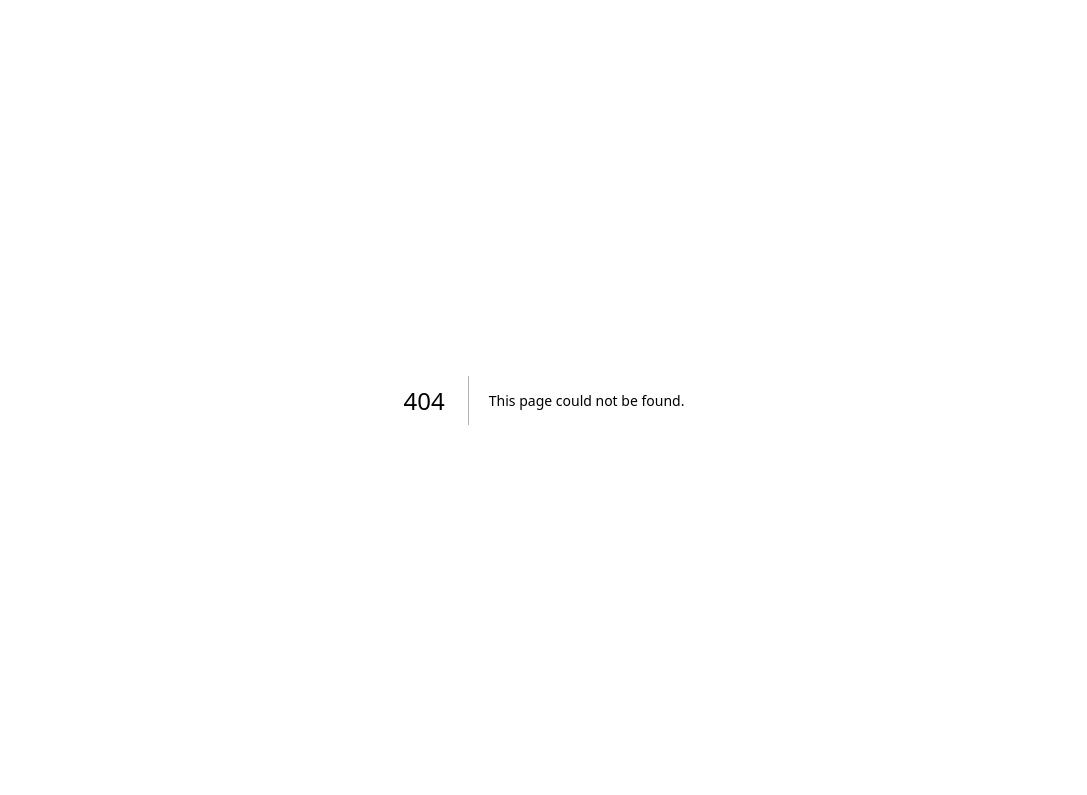
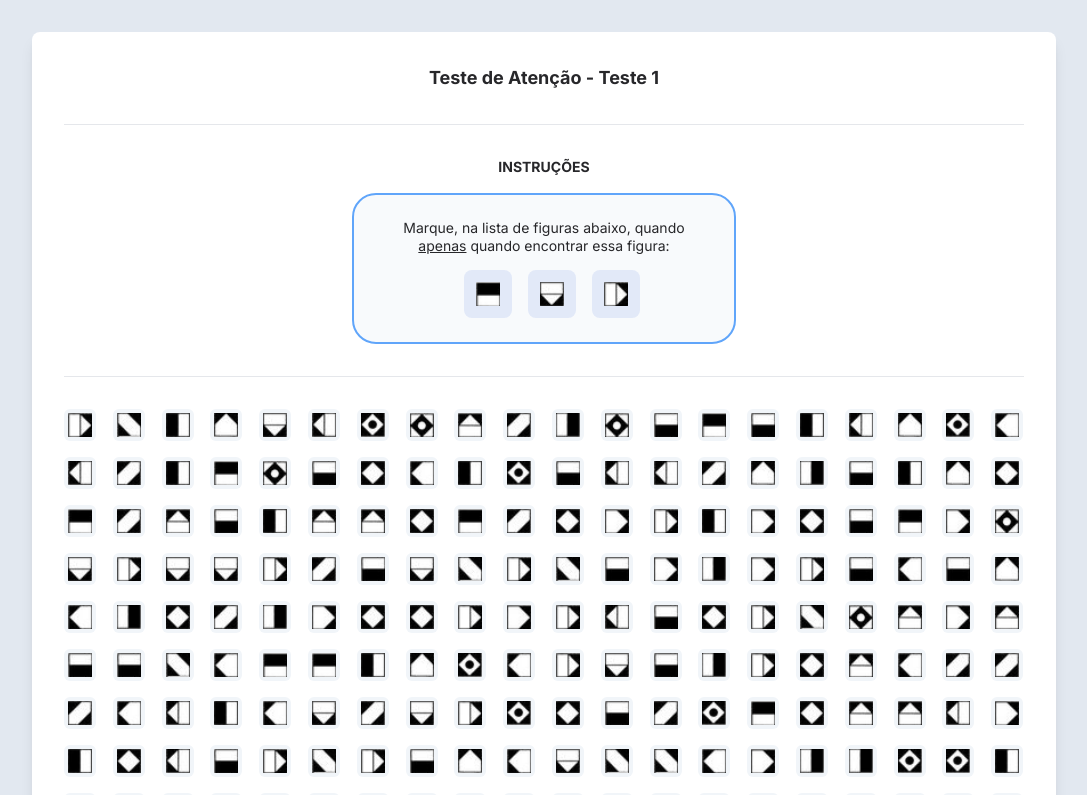
Before and after one commit to santhoo/detran-quiz, a Next.js app: page /attention/2 in a window 1280 px wide. Before the commit this address had no page. Shown: the top 795 px of the page, without its empty margins (96-1183 px from the left). Built offline with nearby package versions, Linux system fonts and the light colour scheme.

Commit message:
Create 3 options test

```diff
--- /dev/null
+++ b/src/app/attention/2/page.tsx
@@ -0,0 +1,355 @@
+'use client'
+
+import { useEffect, useState } from 'react'
+import Image from 'next/image'
+import { useSearchParams } from 'next/navigation'
+
+import { cn } from '@/lib/utils'
+
+//@ts-ignore
+function randomIndex(array: Array, exclude = []) {
+	const index = Math.floor(Math.random() * array.length) as number
+
+	if (exclude.length > 0) {
+		//@ts-ignore
+		return exclude.includes(index) ? randomIndex(array, exclude) : index
+	} else {
+		return index
+	}
+}
+
+export default function Attention1() {
+	const searchParams = useSearchParams()
+
+	function isDebugging() {
+		const debugParam = searchParams.get('debug')
+
+		if (debugParam && debugParam === 'true') {
+			return true
+		}
+	}
+
+	const [userSelection, setUserSelection] = useState([])
+	let answersIndex: number[] = []
+
+	const optionDir = '/img/attention/'
+	const options = [
+		'fig-1-1.png',
+		'fig-1-2.png',
+		'fig-1-3.png',
+		'fig-1-4.png',
+		'fig-2-1.png',
+		'fig-2-2.png',
+		'fig-2-3.png',
+		'fig-2-4.png',
+		'fig-3-1.png',
+		'fig-3-2.png',
+		'fig-3-3.png',
+		'fig-4-1.png',
+		'fig-4-2.png',
+		'fig-5-1.png',
+		'fig-5-2.png',
+		'fig-5-3.png',
+	]
+
+	const [toSearch, setToSearch] = useState({
+		options: ['Aguarde...'],
+		indexes: [0],
+	})
+
+	const [questions, setQuestions] = useState([])
+
+	useEffect(() => {
+		// Set Options to Search
+		const randomOption1 = randomIndex(options)
+		//@ts-ignore
+		const randomOption2 = randomIndex(options, [randomOption1])
+		//@ts-ignore
+		const randomOption3 = randomIndex(options, [randomOption1, randomOption2])
+
+		setToSearch({
+			//@ts-ignore
+			options: [
+				options[randomOption1],
+				options[randomOption2],
+				options[randomOption3],
+			],
+			indexes: [randomOption1, randomOption2, randomOption3],
+		})
+
+		// Set Questions Map
+		setQuestions(
+			//@ts-ignore
+			Array(20 * 20)
+				//@ts-ignore
+				.fill()
+				.map(() => randomIndex(options))
+		)
+	}, [])
+
+	// Get Selected Item Index
+	//@ts-ignore
+	function selectedItemIndex(value: number, array: Array) {
+		//@ts-ignore
+		const index = array.findIndex((selectValue) => selectValue === value)
+
+		if (index === -1) {
+			return false
+		} else {
+			return index
+		}
+	}
+
+	function isSelected(index: number) {
+		if (selectedItemIndex(index, userSelection) !== false) {
+			return true
+		} else {
+			return false
+		}
+	}
+
+	function selectionStatus(index: number) {
+		if (submmited && userScore !== null) {
+			const { correctSelection, wrongSelection, missedSelection } = userScore
+
+			console.log('status', 'submmited', submmited)
+			console.log('status', 'userScore', userScore)
+
+			if (selectedItemIndex(index, correctSelection) !== false) {
+				// Correct Selection
+				return 'correct'
+			} else if (selectedItemIndex(index, wrongSelection) !== false) {
+				// Wrong Selection
+				return 'wrong'
+			} else if (selectedItemIndex(index, missedSelection) !== false) {
+				// Missed Selection
+				return 'missed'
+			}
+		}
+	}
+
+	const handleOnChange = (position: number) => {
+		const itemIndex = selectedItemIndex(position, userSelection)
+
+		if (itemIndex === false) {
+			//@ts-ignore
+			setUserSelection((userSelection) => [...userSelection, position])
+		} else {
+			const slicedArr = [
+				...userSelection.slice(0, itemIndex),
+				...userSelection.slice(itemIndex + 1),
+			]
+			setUserSelection(slicedArr)
+		}
+	}
+
+	const [userScore, setUserScore] = useState(null)
+	//@ts-ignore
+	function submitAnswer(correctArray, selectionArray) {
+		return {
+			//@ts-ignore
+			correctSelection: correctArray.filter((x) => selectionArray.includes(x)),
+			//@ts-ignore
+			wrongSelection: selectionArray.filter((x) => !correctArray.includes(x)),
+			//@ts-ignore
+			missedSelection: correctArray.filter((x) => !selectionArray.includes(x)),
+		}
+	}
+
+	const [submmited, setSubmmited] = useState(false)
+	function handleSubmit() {
+		if (questions.length && answersIndex && userSelection) {
+			// Set state to Submmited answers
+			setSubmmited(true)
+
+			// Analyse and Set User Score
+			const score = submitAnswer(answersIndex, userSelection)
+			//@ts-ignore
+			setUserScore(score)
+		}
+	}
+
+	return (
+		<div>
+			<h1 className={cn('text-center font-bold text-lg')}>
+				Teste de Atenção - Teste 1
+			</h1>
+
+			<hr className={cn('my-8')} />
+
+			<div className={cn('text-center')}>
+				<h2 className={cn('mb-4 font-bold text-sm uppercase')}>Instruções</h2>
+
+				<div
+					className={cn(
+						'w-96 mx-auto p-6 border-2 text-center bg-slate-50 border-blue-400 rounded-3xl'
+					)}
+				>
+					<p className={cn('text-sm leading-tight mb-4')}>
+						Marque, na lista de figuras abaixo, quando <u>apenas</u> quando
+						encontrar essa figura:
+					</p>
+
+					{toSearch.indexes.length > 0 &&
+						toSearch.indexes.map((searchItem, index) => (
+							<div
+								className={cn(
+									'w-12 h-12 inline-flex py-3 px-3 ml-4 bg-blue-700/10 rounded-lg'
+								)}
+								key={index}
+							>
+								<Image
+									alt=""
+									width="24"
+									height="24"
+									src={`${optionDir}${options[searchItem]}`}
+									className="w-full"
+								/>
+							</div>
+						))}
+				</div>
+			</div>
+
+			<hr className={cn('my-8')} />
+
+			<div className={cn('text-center')}>
+				{questions.length && (
+					<ul
+						className={cn(
+							'w-full max-w-screen-lg mx-auto grid grid-cols-20 gap-4'
+						)}
+					>
+						{questions.map((question, index) => {
+							// Store Position of Correct Answers
+							if (toSearch.indexes.includes(question)) {
+								answersIndex.push(index)
+							}
+
+							return (
+								<li key={index}>
+									<label
+										className={cn(
+											!submmited &&
+												isSelected(index) !== false &&
+												'border-4 border-blue-500',
+											selectionStatus(index) === 'correct' &&
+												'border-4 border-green-500 bg-green-200',
+											selectionStatus(index) === 'wrong' &&
+												'border-4 border-red-500 bg-red-100',
+											selectionStatus(index) === 'missed' &&
+												'border-4 border-orange-400 bg-orange-100',
+											'max-w-8 max-h-8 p-1 flex items-center justify-center bg-slate-100 hover:bg-slate-300 rounded-md cursor-pointer transition-all'
+										)}
+										htmlFor={`checkbox-${index}`}
+									>
+										<Image
+											alt=""
+											width="24"
+											height="24"
+											src={`${optionDir}${options[question]}`}
+											className="w-full"
+										/>
+										<input
+											type="checkbox"
+											id={`checkbox-${index}`}
+											name={`checkbox-${index}`}
+											value={options[question]}
+											checked={isSelected(index) !== false && true}
+											onChange={() => handleOnChange(index)}
+											disabled={submmited}
+											className={cn('hidden')}
+										/>
+									</label>
+								</li>
+							)
+						})}
+					</ul>
+				)}
+			</div>
+
+			<div className={cn('mt-12 text-center')}>
+				<button
+					onClick={() => handleSubmit()}
+					disabled={submmited}
+					className="py-2 px-4 font-bold text-emerald-950 rounded-md bg-emerald-200 hover:bg-emerald-300 disabled:bg-zinc-200 disabled:text-zinc-600 disabled:cursor-not-allowed"
+				>
+					Enviar Resposta
+				</button>
+			</div>
+
+			{submmited && userScore !== null && (
+				<>
+					<hr className={cn('my-8')} />
+					<div className={cn('text-center')}>
+						<h3 className={cn('mb-4 text-lg font-bold')}>Sua pontuação</h3>
+
+						<div className={cn('flex flex-row justify-evenly')}>
+							<div className={cn('p-4 bg-green-100 rounded-lg')}>
+								<h4 className={cn('text-base font-bold')}>Acertos</h4>
+								<span className={cn('text-3xl font-bold text-green-500')}>
+									{
+										//@ts-ignore
+										userScore.correctSelection.length
+									}
+								</span>
+							</div>
+							<div className={cn('p-4 bg-red-100 rounded-lg')}>
+								<h4 className={cn('text-base font-bold')}>Marcado errado</h4>
+								<span className={cn('text-3xl font-bold text-red-500')}>
+									{
+										//@ts-ignore
+										userScore.wrongSelection.length
+									}
+								</span>
+							</div>
+							<div className={cn('p-4 bg-orange-100 rounded-lg')}>
+								<h4 className={cn('text-base font-bold')}>Não viu</h4>
+								<span className={cn('text-3xl font-bold text-orange-500')}>
+									{
+										//@ts-ignore
+										userScore.missedSelection.length
+									}
+								</span>
+							</div>
+						</div>
+					</div>
+				</>
+			)}
+
+			{isDebugging() && (
+				<>
+					<hr />
+					<pre>Answers: {JSON.stringify(answersIndex)}</pre>
+					<hr />
+					<pre>User Selection: {JSON.stringify(userSelection)}</pre>
+					<hr />
+					{submmited && userScore && (
+						<>
+							<pre>
+								Correct:{' '}
+								{
+									//@ts-ignore
+									JSON.stringify(userScore.correctSelection)
+								}
+							</pre>
+							<pre>
+								Wrong:{' '}
+								{
+									//@ts-ignore
+									JSON.stringify(userScore.wrongSelection)
+								}
+							</pre>
+							<pre>
+								Missed:{' '}
+								{
+									//@ts-ignore
+									JSON.stringify(userScore.missedSelection)
+								}
+							</pre>
+						</>
+					)}
+				</>
+			)}
+		</div>
+	)
+}
```
